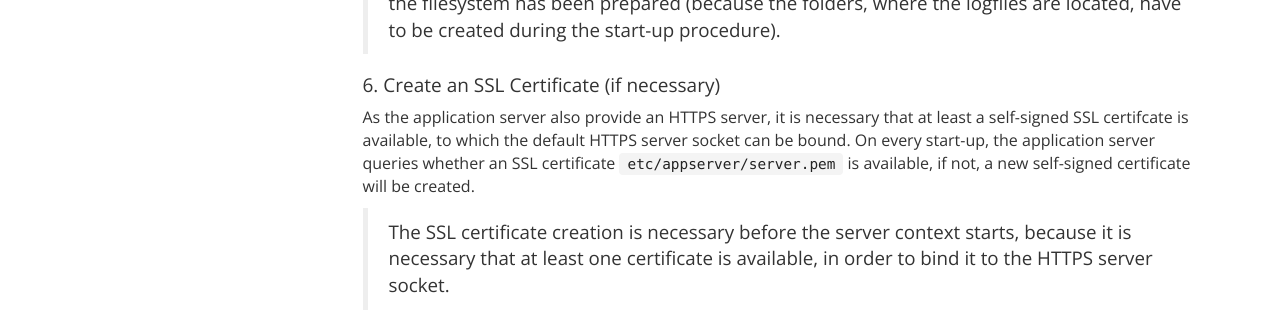
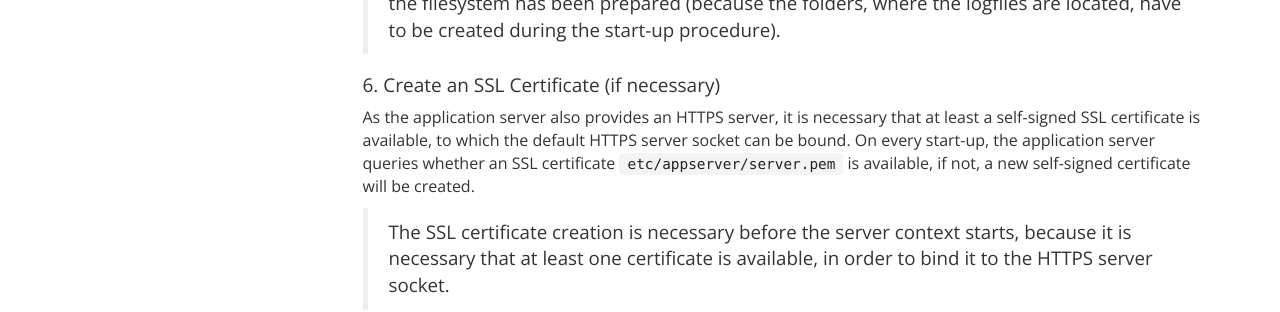
Before and after one commit to appserver-io/appserver, a Jekyll site: the page built from _docs/architecture.md, in a window 1280 px wide and 900 px high, scrolled down 6568 px. Shown: the part 154-466 px from the top of the window. Built offline with Jekyll 4.4.1, drawn with Linux system fonts in a browser that asks for light colours; nearby versions of some CDN libraries; library files that are not in the unit come from our copies; Markdown is read by kramdown in place of the engine named in the settings.

Commit message:
Updated architecture.md

```diff
--- a/_docs/architecture.md
+++ b/_docs/architecture.md
@@ -215,7 +215,7 @@ The system logger initialization is necessary to log the start-up process giving
 
 #### 6. Create an SSL Certificate (if necessary)
 
-As the application server also provide an HTTPS server, it is necessary that at least a self-signed SSL certifcate is available, to which the default HTTPS server socket can be bound. On every start-up, the application server queries whether an SSL certificate `etc/appserver/server.pem` is available, if not, a new self-signed certificate will be created.
+As the application server also provides an HTTPS server, it is necessary that at least a self-signed SSL certificate is available, to which the default HTTPS server socket can be bound. On every start-up, the application server queries whether an SSL certificate `etc/appserver/server.pem` is available, if not, a new self-signed certificate will be created.
 
 > The SSL certificate creation is necessary before the server context starts, because it is necessary that at least one certificate is available, in order to bind it to the HTTPS server socket.
 
```
